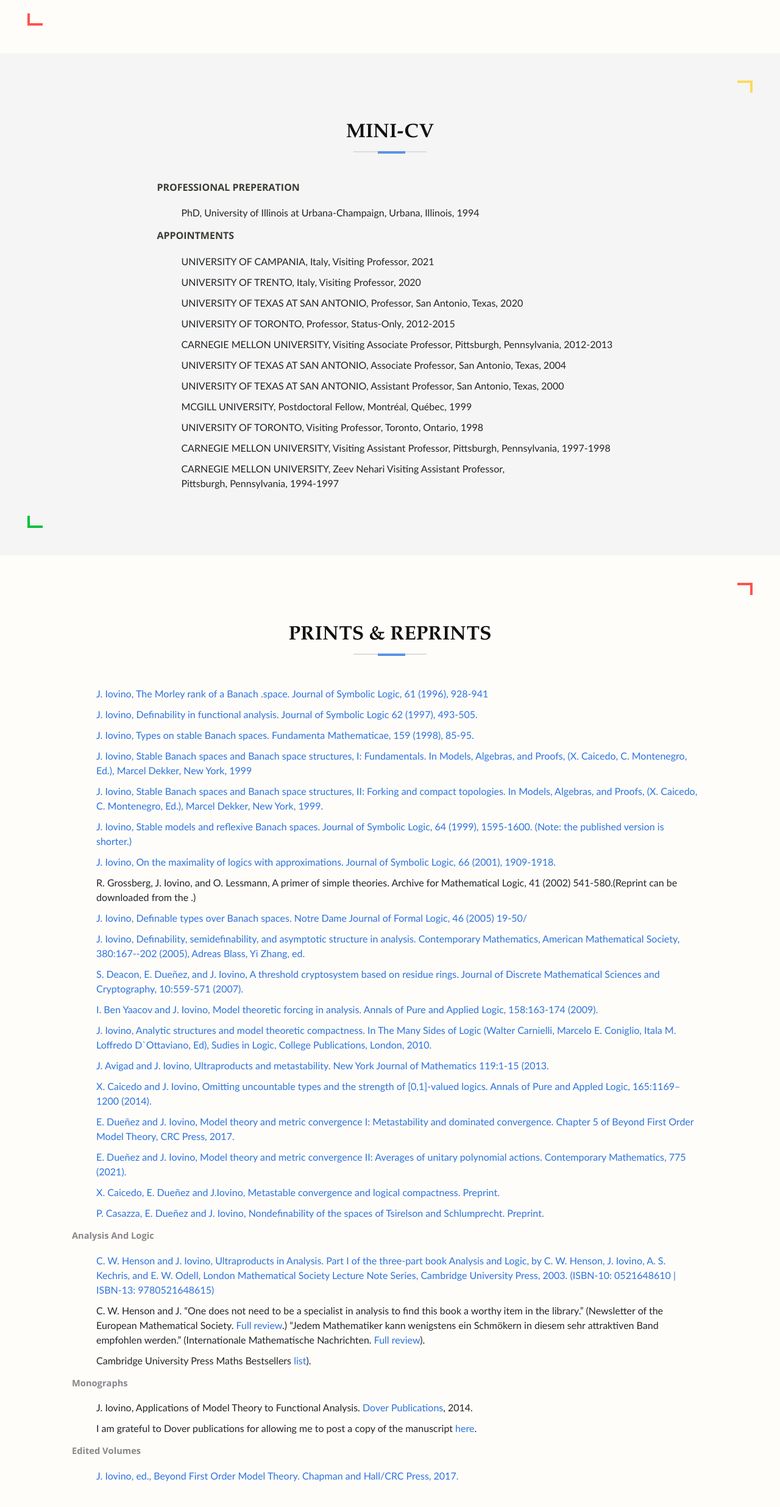
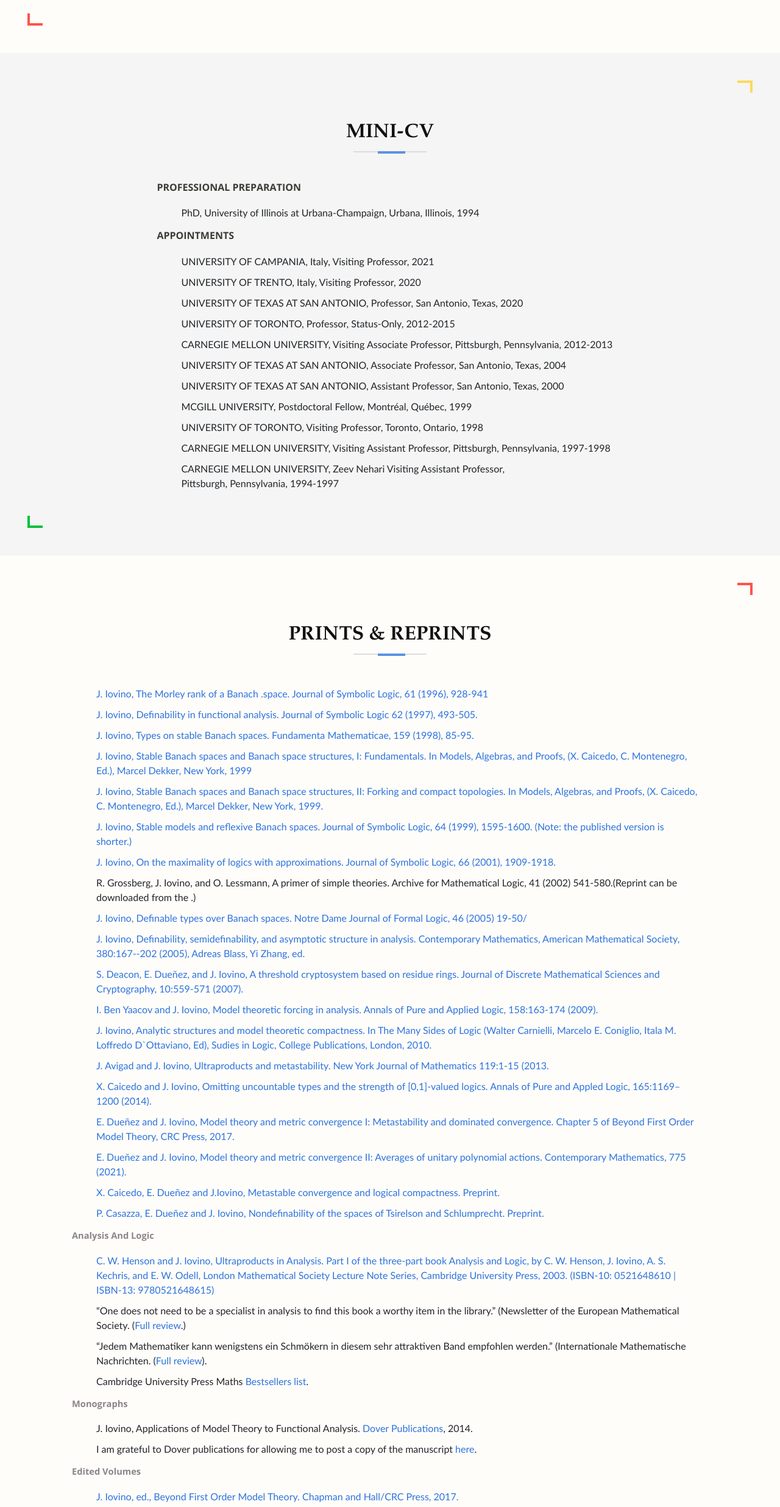
Before and after one commit to j-iovino/JoseIovinoWebsite, a plain HTML site: page index.html in a window 1280 px wide. Shown: the part 1323-3795 px from the top of the page at 61% size. Drawn offline with nearby package versions, Linux system fonts and the light colour scheme; files whose address does not match are found by name.

Commit message:
Corrected typos, fixed links

```diff
--- a/index.html
+++ b/index.html
@@ -114,7 +114,7 @@
           <h3>Mini-CV</h3>
         </header>
           <div id="cv-list" class="container">
-          <h4 style="font-size:12pt; color: #3b3c36; font-weight: bold; text-transform: capitalize;">PROFESSIONAL PREPERATION</h4>
+          <h4 style="font-size:12pt; color: #3b3c36; font-weight: bold; text-transform: capitalize;">PROFESSIONAL PREPARATION</h4>
           <ul style="list-style-type:none;">
             <li>PhD, University of Illinois at Urbana-Champaign, Urbana, Illinois, 1994</li>
           </ul>
@@ -172,7 +172,7 @@
 				  </a></li>
 				  <!-- BROKEN LINK! -->
 				  <li>
-				    R. Grossberg, J. Iovino, and O. Lessmann, A primer of simple theories. Archive for Mathematical Logic, 41 (2002) 541-580.(Reprint can be downloaded from the <a href=""></a>.)
+				    R. Grossberg, J. Iovino, and O. Lessmann, A primer of simple theories. Archive for Mathematical Logic, 41 (2002) 541-580.(Reprint can be downloaded from the  <a href="https://www.journals.elsevier.com/annals-of-pure-and-applied-logic" Elsevier website</a><a href=""></a>.)
 				  <li><a href="downloads/" download="">
 				    <!-- FORBIDDEN LINK! -->
 				   J. Iovino, Definable types over Banach spaces. Notre Dame Journal of Formal Logic, 46 (2005) 19-50/
@@ -212,8 +212,9 @@
           <h4 id="analysis" style="font-size:11pt; color: #8b8589; font-weight: bold; text-transform: capitalize;">Analysis and Logic</h4>
 			    <ul  style="list-style-type:none;">
 			      <li><a href="downloads/hensvino.ps" download="hensvino.ps">C. W. Henson and J. Iovino, Ultraproducts in Analysis. Part I of the three-part book Analysis and Logic, by C. W. Henson, J. Iovino, A. S. Kechris, and E. W. Odell, London Mathematical Society Lecture Note Series, Cambridge University Press, 2003. (ISBN-10: 0521648610 | ISBN-13: 9780521648615)</a></li>
-			      <li>C. W. Henson and J. “One does not need to be a specialist in analysis to find this book a worthy item in the library.” (Newsletter of the European Mathematical Society.  <a href="downloads/newsletter50.pdf" download="inewsletter50.pdf">Full review</a>.) “Jedem Mathematiker kann wenigstens ein Schmökern in diesem sehr attraktiven Band empfohlen werden.” (Internationale Mathematische Nachrichten. <a href="downloads/imn196.pdf" download="imn196.pdf">Full review</a>).</li>
-			      <li>Cambridge University Press Maths Bestsellers <a href="downloads/CUP_Maths_Best_S2EE_2.pdf" download="CUP_Maths_Best_S2EE_2.pdf">list</a>).</li>
+			      <li>“One does not need to be a specialist in analysis to find this book a worthy item in the library.” (Newsletter of the European Mathematical Society.  (<a href="downloads/newsletter50.pdf" download="inewsletter50.pdf">Full review</a>.)
+			      <li>“Jedem Mathematiker kann wenigstens ein Schmökern in diesem sehr attraktiven Band empfohlen werden.” (Internationale Mathematische Nachrichten. (<a href="downloads/imn196.pdf" download="imn196.pdf">Full review</a>).</li>
+			      <li>Cambridge University Press Maths  <a href="downloads/CUP_Maths_Best_S2EE_2.pdf" download="CUP_Maths_Best_S2EE_2.pdf"> Bestsellers list</a>.</li>
 			    </ul>
 			    <h4 id="monographs" style="font-size:11pt; color: #8b8589; font-weight: bold; text-transform: capitalize;">Monographs</h4>
 			    <ul  style="list-style-type:none;">
```
Also changed, not shown: 1 other file.
